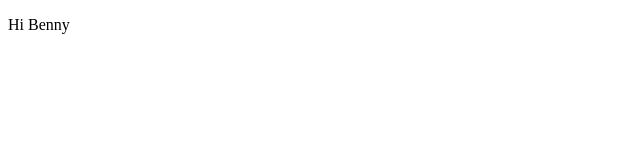
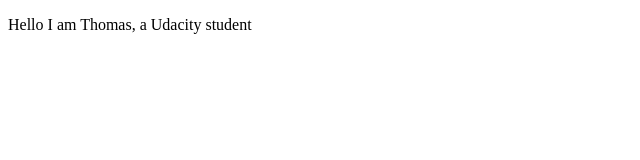
Before and after one commit to t-benedek/udacity-project-capstone, a plain HTML site: page index.html in a window 1280 px wide. Shown: the whole page, without its empty margins (0-640 px from the left). Drawn offline with Linux system fonts and the light colour scheme.

Commit message:
testing from start again

```diff
--- a/index.html
+++ b/index.html
@@ -7,6 +7,6 @@
 <title>Benny</title>
 </head>
 <body>
-<p>Hi Benny</p>
+<p>Hello I am Thomas, a Udacity student</p>
 </body>
 </html>
```
Also changed, not shown: 2 other files.
